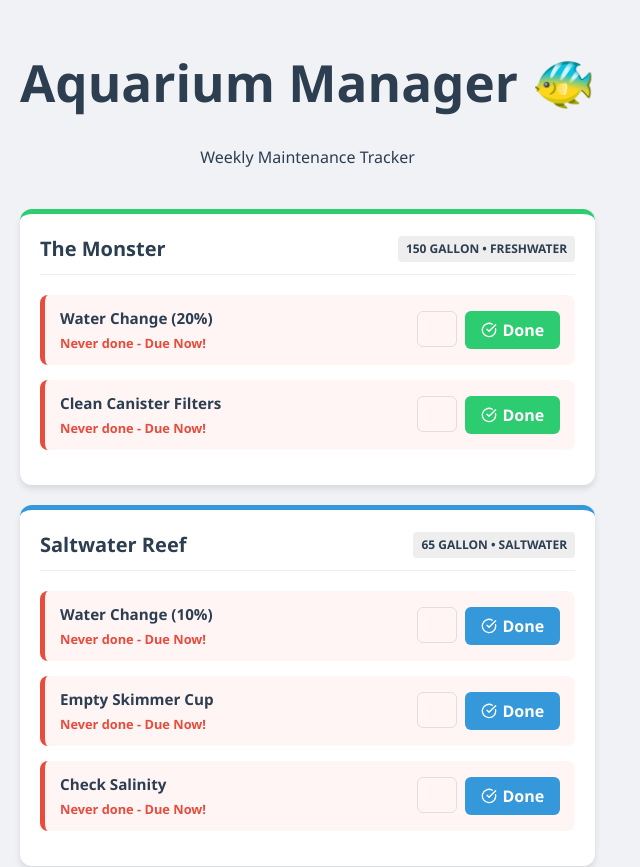
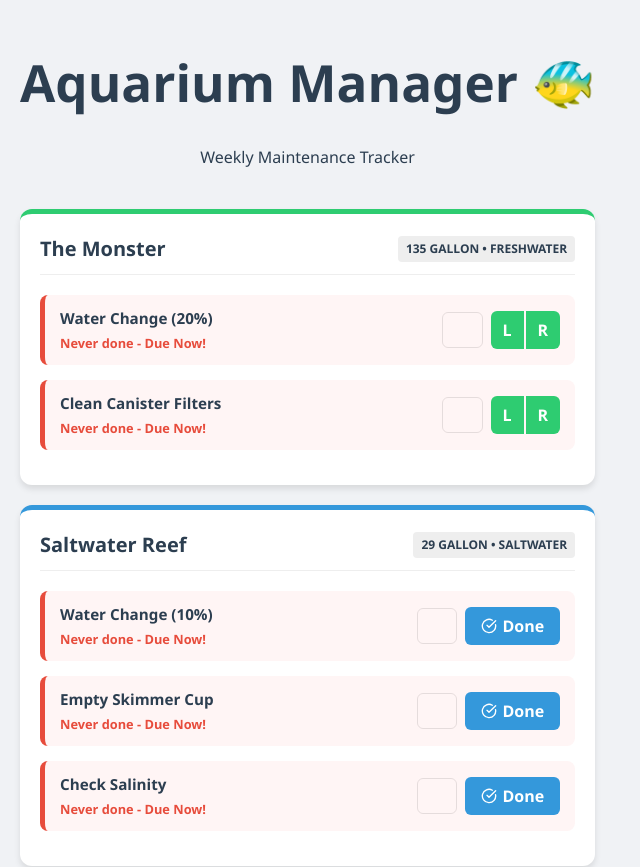
Before and after one commit to dwarrick91/My-aquariums, a React (Vite) app: page / in a window 1280 px wide. Shown: the top 867 px of the page, without its empty margins (0-640 px from the left). Built offline with nearby package versions, Linux system fonts and the light colour scheme.

Commit message:
changing tank sizes and adding left right funtion

```diff
--- a/src/App.css
+++ b/src/App.css
@@ -1,10 +1,11 @@
+/* Keep your existing ROOT variables at the top */
 :root {
   --bg-color: #f0f2f5;
   --card-bg: #ffffff;
   --fresh-accent: #2ecc71;
   --salt-accent: #3498db;
   --danger: #e74c3c;
-  --danger-bg: #fff5f5; /* Light red background for overdue */
+  --danger-bg: #fff5f5;
   --text: #2c3e50;
   --subtext: #95a5a6;
 }
@@ -66,17 +67,15 @@ header {
 }
 
 /* --- TASK WRAPPER STYLES --- */
-
 .task-wrapper {
   background: #f8f9fa;
   border-radius: 8px;
   margin-bottom: 15px;
   overflow: hidden;
-  border-left: 5px solid transparent; /* Prepare for border transition */
+  border-left: 5px solid transparent;
   transition: background 0.3s;
 }
 
-/* THE RED ALERT STYLE */
 .task-wrapper.overdue-wrapper {
   background-color: var(--danger-bg);
   border-left: 5px solid var(--danger);
@@ -99,8 +98,10 @@ header {
 .action-buttons {
   display: flex;
   gap: 8px;
+  align-items: center;
 }
 
+/* STANDARD BUTTON */
 .btn-complete {
   background: var(--fresh-accent);
   color: white;
@@ -117,6 +118,26 @@ header {
 
 .tank-card.saltwater .btn-complete { background: var(--salt-accent); }
 .btn-complete:hover { opacity: 0.9; }
+
+/* SPLIT BUTTONS (L / R) */
+.split-btn-group {
+  display: flex;
+  gap: 2px;
+}
+
+.btn-split-l {
+  border-top-right-radius: 0;
+  border-bottom-right-radius: 0;
+  padding-right: 12px;
+  padding-left: 12px;
+}
+
+.btn-split-r {
+  border-top-left-radius: 0;
+  border-bottom-left-radius: 0;
+  padding-right: 12px;
+  padding-left: 12px;
+}
 
 .btn-icon {
   background: transparent;
@@ -137,9 +158,9 @@ header {
   color: var(--text);
 }
 
-/* --- HISTORY DROPDOWN STYLES --- */
+/* --- HISTORY STYLES --- */
 .history-list {
-  background: rgba(255,255,255,0.5); /* Slightly transparent to show red bg if overdue */
+  background: rgba(255,255,255,0.5);
   padding: 10px 15px;
   border-top: 1px solid rgba(0,0,0,0.05);
   font-size: 0.85rem;
@@ -169,7 +190,7 @@ header {
   padding: 6px 0;
   border-bottom: 1px solid rgba(0,0,0,0.05);
   display: flex;
-  justify-content: space-between; /* Pushes delete button to the right */
+  justify-content: space-between;
   align-items: center;
 }
 
@@ -181,7 +202,17 @@ header {
   margin-left: 5px;
 }
 
-/* Delete button inside history */
+.side-badge {
+  display: inline-block;
+  background: #34495e;
+  color: white;
+  font-size: 0.65rem;
+  padding: 2px 6px;
+  border-radius: 4px;
+  margin-left: 8px;
+  font-weight: bold;
+}
+
 .btn-delete-entry {
   background: none;
   border: none;
--- a/src/App.jsx
+++ b/src/App.jsx
@@ -1,15 +1,15 @@
 import React, { useState, useEffect } from 'react';
 import { differenceInDays, addDays, format } from 'date-fns';
-import { CheckCircle, Clock, Trash2, ChevronDown, ChevronUp, X } from 'lucide-react';
+import { CheckCircle, Clock, Trash2, ChevronUp, ChevronDown } from 'lucide-react';
 import './App.css';
 
-// Configuration remains the same (Weekly schedules)
+// 1. Updated Configuration
 const INITIAL_DATA = [
   {
     id: 1,
     name: "The Monster",
     type: "Freshwater",
-    size: "150 Gallon",
+    size: "135 Gallon", // Changed from 150
     tasks: [
       { name: "Water Change (20%)", frequency: 7, lastCompleted: null, history: [] },
       { name: "Clean Canister Filters", frequency: 30, lastCompleted: null, history: [] }
@@ -19,7 +19,7 @@ const INITIAL_DATA = [
     id: 2,
     name: "Saltwater Reef",
     type: "Saltwater",
-    size: "65 Gallon",
+    size: "29 Gallon", // Changed from 65
     tasks: [
       { name: "Water Change (10%)", frequency: 7, lastCompleted: null, history: [] },
       { name: "Empty Skimmer Cup", frequency: 3, lastCompleted: null, history: [] },
@@ -30,7 +30,7 @@ const INITIAL_DATA = [
     id: 3,
     name: "Community Tank",
     type: "Freshwater",
-    size: "55 Gallon",
+    size: "50 Gallon", // Changed from 55
     tasks: [
       { name: "Water Change (25%)", frequency: 7, lastCompleted: null, history: [] },
       { name: "Rinse Sponge Media", frequency: 14, lastCompleted: null, history: [] }
@@ -38,39 +38,47 @@ const INITIAL_DATA = [
   },
   {
     id: 4,
-    name: "Betta Bowl",
+    name: "Betta Tank",
     type: "Freshwater",
-    size: "1 Gallon",
+    size: "3 Gallon", // Changed from 1g Bowl
     tasks: [
-      { name: "Water Change (100%)", frequency: 7, lastCompleted: null, history: [] }
+      { name: "Water Change (50%)", frequency: 7, lastCompleted: null, history: [] }
     ]
   }
 ];
 
 function App() {
   const [tanks, setTanks] = useState(() => {
-    const saved = localStorage.getItem('aquariumDataV2');
+    // We use a new key 'aquariumDataV3' to ensure we start fresh with the new tank sizes
+    const saved = localStorage.getItem('aquariumDataV3');
     return saved ? JSON.parse(saved) : INITIAL_DATA;
   });
 
   const [expandedTask, setExpandedTask] = useState(null);
 
   useEffect(() => {
-    localStorage.setItem('aquariumDataV2', JSON.stringify(tanks));
+    localStorage.setItem('aquariumDataV3', JSON.stringify(tanks));
   }, [tanks]);
 
-  const handleComplete = (tankId, taskIndex) => {
+  // Updated to accept 'side' parameter
+  const handleComplete = (tankId, taskIndex, side = null) => {
     const newTanks = [...tanks];
     const tank = newTanks.find(t => t.id === tankId);
     const task = tank.tasks[taskIndex];
     const now = new Date().toISOString();
 
+    // Create the history entry object
+    const historyEntry = {
+      date: now,
+      side: side // This will be 'Left', 'Right', or null
+    };
+
     // Add to history
     if (!task.history) task.history = [];
-    task.history = [now, ...task.history];
+    task.history = [historyEntry, ...task.history];
 
-    // Update lastCompleted to the NEWest date (which is now)
-    task.lastCompleted = now;
+    // Update lastCompleted
+    task.lastCompleted = now; // We still store the raw date string here for easy calculations
 
     setTanks(newTanks);
   };
@@ -82,13 +90,17 @@ function App() {
     const tank = newTanks.find(t => t.id === tankId);
     const task = tank.tasks[taskIndex];
 
-    // Remove the item at historyIndex
+    // Remove the item
     task.history.splice(historyIndex, 1);
 
     // Recalculate 'lastCompleted' based on the remaining history
-    // If history is empty, lastCompleted is null.
-    // Otherwise, it is the first item in the array (since we sort new -> old)
-    task.lastCompleted = task.history.length > 0 ? task.history[0] : null;
+    if (task.history.length > 0) {
+      // Handle both old format (string) and new format (object)
+      const newest = task.history[0];
+      task.lastCompleted = typeof newest === 'string' ? newest : newest.date;
+    } else {
+      task.lastCompleted = null;
+    }
 
     setTanks(newTanks);
   };
@@ -99,9 +111,9 @@ function App() {
   };
 
   const resetData = () => {
-    if(window.confirm("Are you sure? This will delete ALL history.")) {
+    if(window.confirm("Are you sure? This will delete ALL history and reset tank sizes.")) {
       setTanks(INITIAL_DATA);
-      localStorage.removeItem('aquariumDataV2');
+      localStorage.removeItem('aquariumDataV3');
     }
   };
 
@@ -113,7 +125,12 @@ function App() {
       </header>
 
       <div className="tank-grid">
-        {tanks.map(tank => (
+        {tanks.map(tank => {
+          // Parse size to number to check for "Over 29 Gallon" logic
+          const sizeNum = parseInt(tank.size);
+          const showSideButtons = sizeNum > 29;
+
+          return (
             <div key={tank.id} className={`tank-card ${tank.type.toLowerCase()}`}>
               <div className="tank-header">
                 <h2>{tank.name}</h2>
@@ -125,14 +142,10 @@ function App() {
                   const lastDate = task.lastCompleted ? new Date(task.lastCompleted) : null;
                   const nextDate = lastDate ? addDays(lastDate, task.frequency) : new Date();
                   const daysDiff = differenceInDays(new Date(), nextDate);
-
-                // Logic: It is overdue if daysDiff > 0 AND it hasn't been done today.
                   const isOverdue = lastDate ? daysDiff > 0 : true;
-
                   const uiKey = `${tank.id}-${index}`;
 
                   return (
-                  // Conditional Class: Adds 'overdue-wrapper' if necessary
                     <div key={index} className={`task-wrapper ${isOverdue ? 'overdue-wrapper' : ''}`}>
                       <div className="task-row">
                         <div className="task-info">
@@ -154,13 +167,31 @@ function App() {
                           >
                             {expandedTask === uiKey ? <ChevronUp size={18}/> : <Clock size={18} />}
                           </button>
+
+                          {/* LOGIC: Show split buttons for big tanks, single button for small tanks */}
+                          {showSideButtons ? (
+                            <div className="split-btn-group">
                               <button
-                          onClick={() => handleComplete(tank.id, index)}
+                                onClick={() => handleComplete(tank.id, index, 'Left')}
+                                className="btn-complete btn-split-l"
+                              >
+                                L
+                              </button>
+                              <button
+                                onClick={() => handleComplete(tank.id, index, 'Right')}
+                                className="btn-complete btn-split-r"
+                              >
+                                R
+                              </button>
+                            </div>
+                          ) : (
+                            <button
+                              onClick={() => handleComplete(tank.id, index, null)}
                               className="btn-complete"
-                          title="Mark as Done"
                             >
                               <CheckCircle size={16} /> Done
                             </button>
+                          )}
                         </div>
                       </div>
 
@@ -170,11 +201,18 @@ function App() {
                           <div className="history-header">History Log</div>
                           {task.history && task.history.length > 0 ? (
                             <ul>
-                            {task.history.map((dateStr, hIndex) => (
+                              {task.history.map((entry, hIndex) => {
+                                // Handle both old string format and new object format
+                                const dateStr = typeof entry === 'string' ? entry : entry.date;
+                                const side = typeof entry === 'object' ? entry.side : null;
+
+                                return (
                                   <li key={hIndex}>
                                     <span>
                                       {format(new Date(dateStr), 'MMM d, yyyy')}
                                       <span className="history-time"> {format(new Date(dateStr), 'h:mm a')}</span>
+                                      {/* Show Side Badge if it exists */}
+                                      {side && <span className="side-badge">{side}</span>}
                                     </span>
                                     <button
                                       className="btn-delete-entry"
@@ -184,7 +222,8 @@ function App() {
                                       <Trash2 size={14} />
                                     </button>
                                   </li>
-                            ))}
+                                );
+                              })}
                             </ul>
                           ) : (
                             <p className="no-history">No history recorded yet.</p>
@@ -196,7 +235,8 @@ function App() {
                 })}
               </div>
             </div>
-        ))}
+          );
+        })}
       </div>
 
       <footer>
```
Lines whose indentation alone changed are shown as unchanged.
